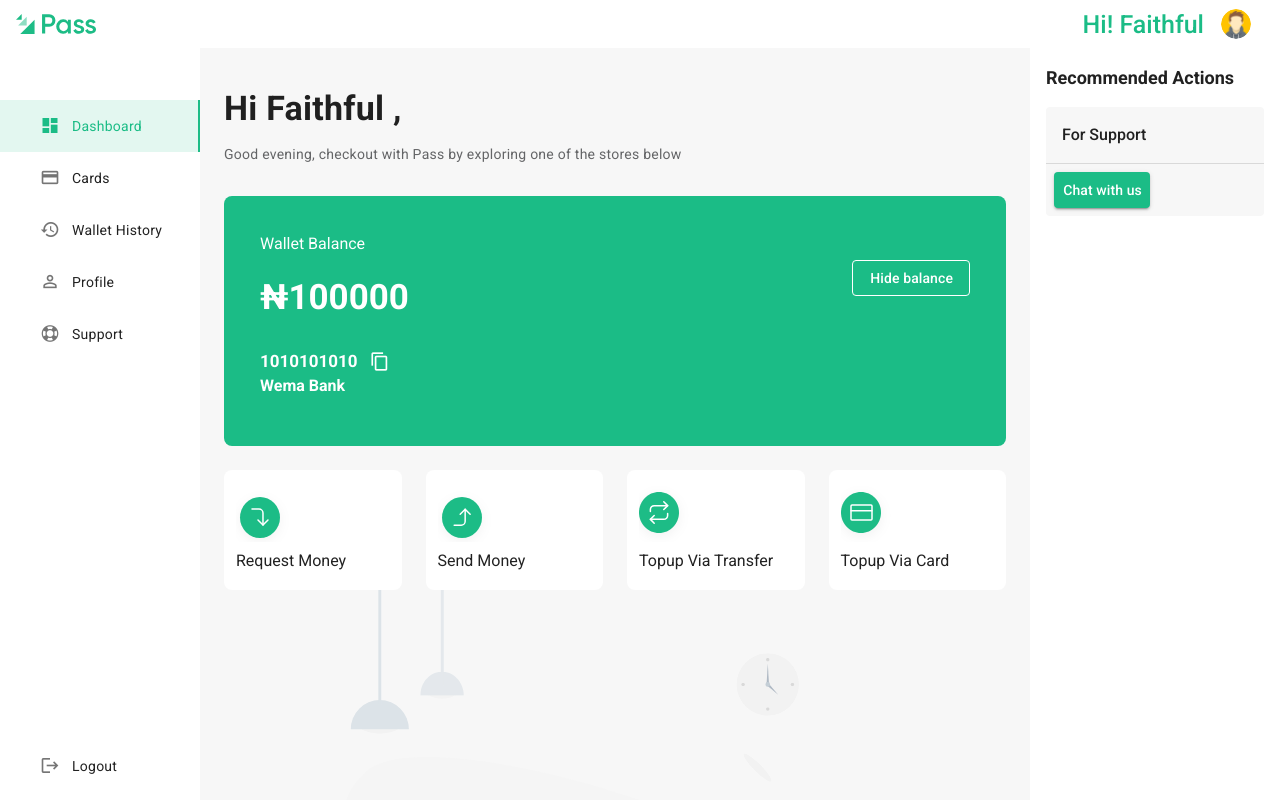
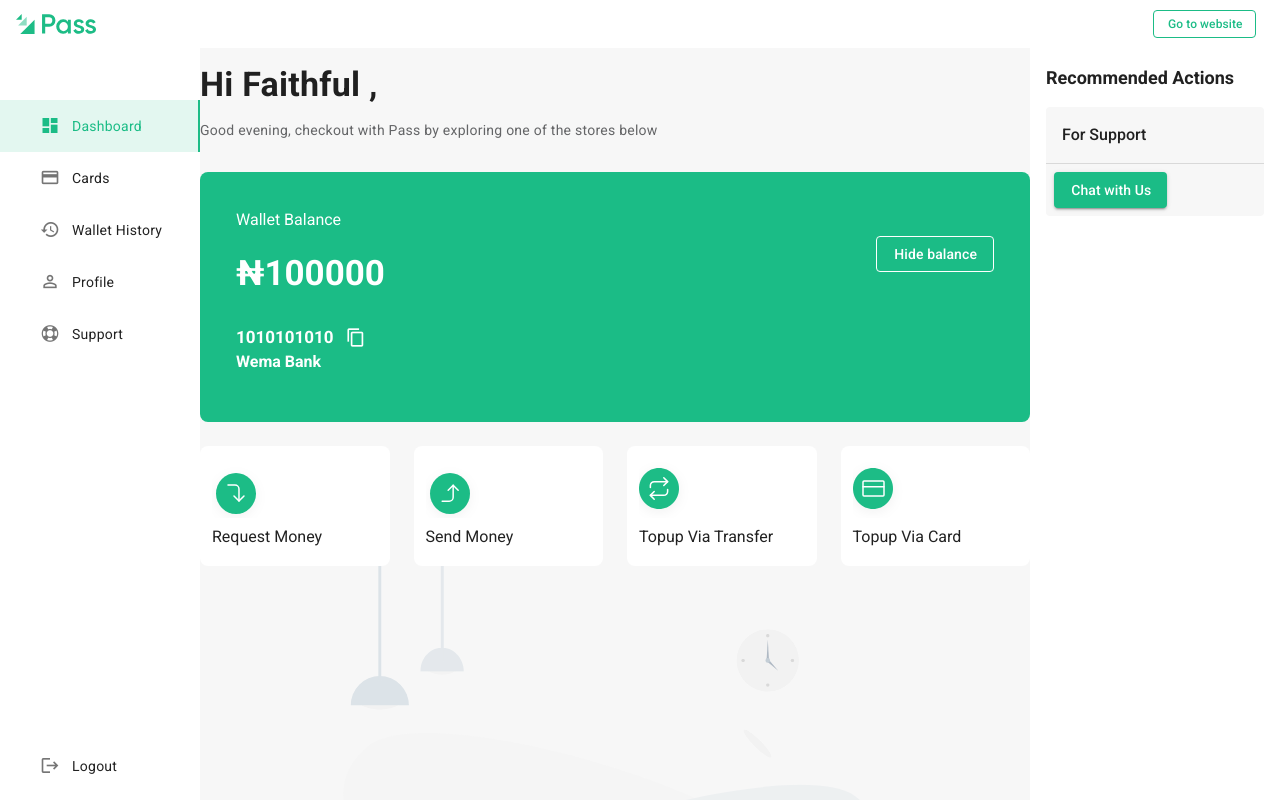
Before and after one commit to faithfulojebiyi/ourpass-dashboard, a Vue app: page / in a window 1280 px wide. Shown: the top 800 px of the page. Built offline with nearby package versions, Linux system fonts and the light colour scheme.

Commit message:
Update DashboardLayout.vue

```diff
--- a/src/components/DashboardLayout.vue
+++ b/src/components/DashboardLayout.vue
@@ -45,7 +45,6 @@
       </template>
     </v-navigation-drawer>
     <v-navigation-drawer
-      v-model="drawer"
       right
       app
       clipped
@@ -62,9 +61,9 @@
           <v-card-actions>
             <v-btn
               color="primary"
-              class="no-text-transform"
+              class="no-text-transform px-4"
             >
-              Chat with us
+              Chat with Us
             </v-btn>
           </v-card-actions>
         </v-card>
@@ -81,51 +80,30 @@
     >
       <img src="../assets/ourpasslogo.svg" class="cursor-pointer" style="max-width: 80px;">
       <v-spacer></v-spacer>
-      <p class="ma-2 greetings-desktop primary--text">Hi! Faithful</p>
-      <v-menu
-        bottom
-        left
-        offset-y
-        origin="top right"
+      <v-btn
+        outlined
+        color="primary"
+        small
+        class="mr-2 no-text-transform"
       >
-        <template v-slot:activator="{ attrs, on }">
-          <v-btn
-            icon
-            v-bind="attrs"
-            v-on="on"
-            class="mr-1"
-          >
-            <v-avatar size="30">
-              <img src="../assets/avatar.png">
-            </v-avatar>
-          </v-btn>
-        </template>
-        <v-list dense nav>
-          <v-list-item
-            v-for="item in navi"
-            :key="item.title"
-            router :to="item.route"
-            active-class="primary--text"
-          >
-            <v-list-item-icon>
-              <v-icon>{{ item.icon }}</v-icon>
-            </v-list-item-icon>
-
-            <v-list-item-content>
-              <v-list-item-title>{{ item.title }}</v-list-item-title>
-            </v-list-item-content>
-          </v-list-item>
-          <v-btn color="primary" block>
-            <v-icon left class="pr-4">
-              mdi-power
-            </v-icon>
-            Logout
-          </v-btn>
-        </v-list>
-      </v-menu>
+        Go to website
+      </v-btn>
+      <v-badge
+        :content=6
+        :value=6
+        overlap
+        v-if="isXs"
+      >
+        <v-icon
+          size="25"
+          color="black"
+        >
+          mdi-bell-outline
+        </v-icon>
+      </v-badge>
       <v-app-bar-nav-icon v-if="isXs" class="primary--text" @click.stop="drawer = !drawer"></v-app-bar-nav-icon>
     </v-app-bar>
-    <v-container fluid class="px-6">
+    <v-container fluid class="pa-0">
       <router-view></router-view>
     </v-container>
   </v-main>
```
